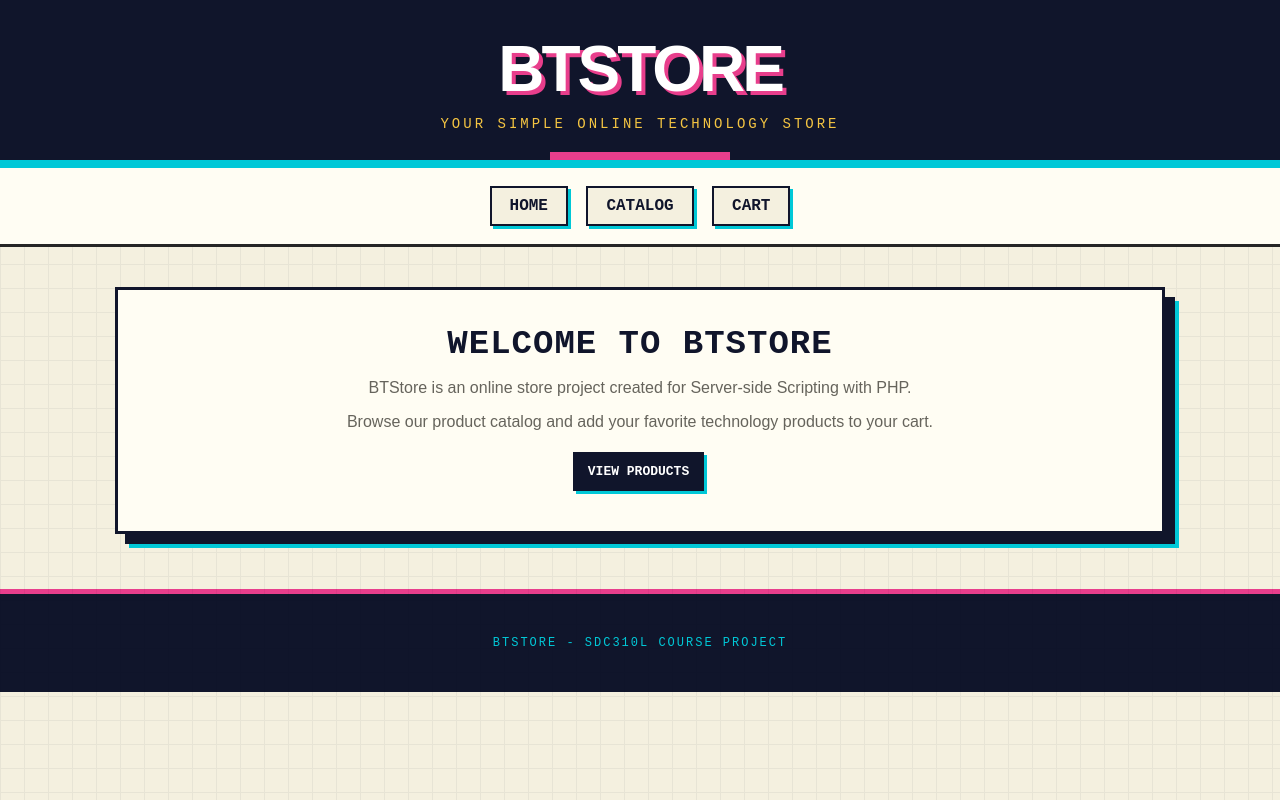
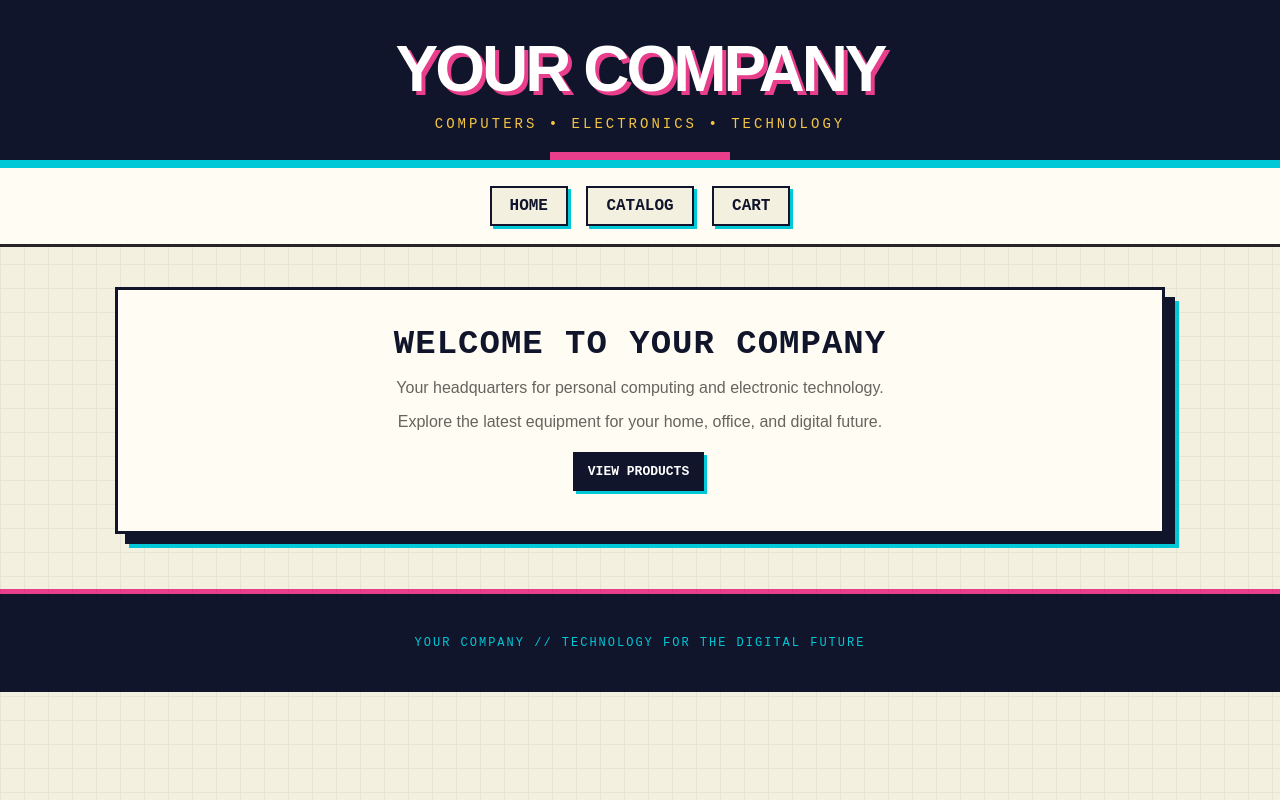
Before and after one commit to britay2664/BTStore, a PHP site: page /index.php in a window 1280 px wide. Run offline with PHP 8.4, Linux system fonts and the light colour scheme.

Commit message:
Finalize storefront styling and demo presentation

```diff
--- a/index.php
+++ b/index.php
@@ -11,31 +11,36 @@
 <body>
 
     <header>
-        <h1>BTStore</h1>
-        <p>Your simple online technology store</p>
+        <h1>Your Company</h1>
+        <p>COMPUTERS • ELECTRONICS • TECHNOLOGY</p>
     </header>
 
     <nav>
-        <a href="index.php">Home</a>
-        <a href="catalog.php">Catalog</a>
-        <a href="cart.php">Cart</a>
+        <a href="/BTStore/index.php">Home</a>
+        <a href="/BTStore/catalog.php">Catalog</a>
+        <a href="/BTStore/cart.php">Cart</a>
     </nav>
 
     <main>
-        <h2>Welcome to BTStore</h2>
+
+        <h2>WELCOME TO Your Company</h2>
+
         <p>
-            BTStore is an online store project created for Server-side Scripting with PHP.
+            Your headquarters for personal computing and electronic technology.
         </p>
 
         <p>
-            Browse our product catalog and add your favorite technology products to your cart.
+            Explore the latest equipment for your home, office, and digital future.
         </p>
 
-        <a class="button" href="catalog.php">View Products</a>
+        <a class="button" href="/BTStore/catalog.php">
+            VIEW PRODUCTS
+        </a>
+
     </main>
 
     <footer>
-        <p>BTStore - SDC310L Course Project</p>
+        <p>YOUR COMPANY // TECHNOLOGY FOR THE DIGITAL FUTURE</p>
     </footer>
 
 </body>
```
Also changed, not shown: view/catalog_view.php (+2 -10 lines).
